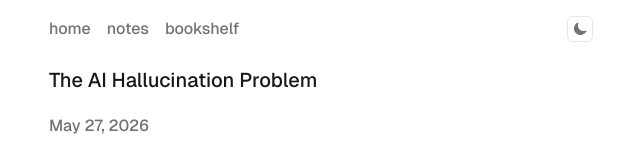
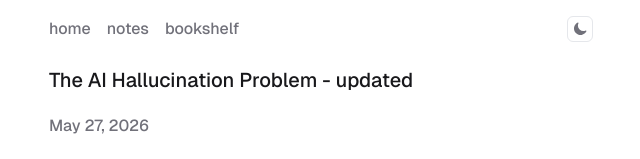
Before and after one commit to onstash/hastons, an Astro site: page /notes/the-ai-hallucination-problem-v2 in a window 1280 px wide. Shown: the top 159 px of the page, without its empty margins (319-959 px from the left). Built offline with nearby package versions, Linux system fonts and the light colour scheme; Astro itself is replaced by a stand-in of ours; no server answers.

Commit message:
feat: the-ai-hallucination-problem v2 note updates

```diff
--- a/src/content/notes/the-ai-hallucination-problem-v2.md
+++ b/src/content/notes/the-ai-hallucination-problem-v2.md
@@ -1,5 +1,5 @@
 ---
-title: "The AI Hallucination Problem"
+title: "The AI Hallucination Problem - updated"
 publishedAt: "2026-05-27"
 description: "AI, hallucination, psychosis & its impact"
 slug: "the-ai-hallucination-problem-v2"
```
